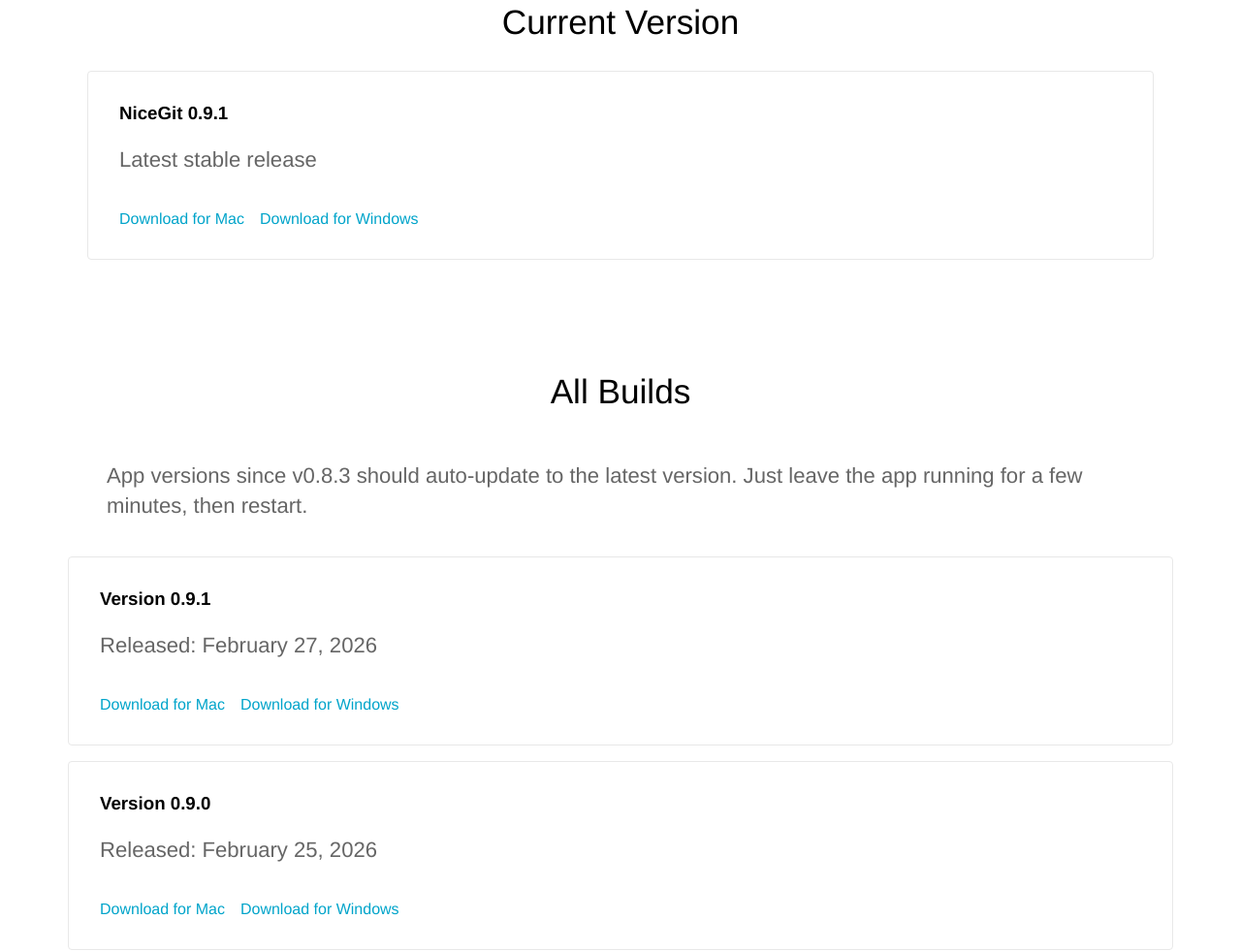
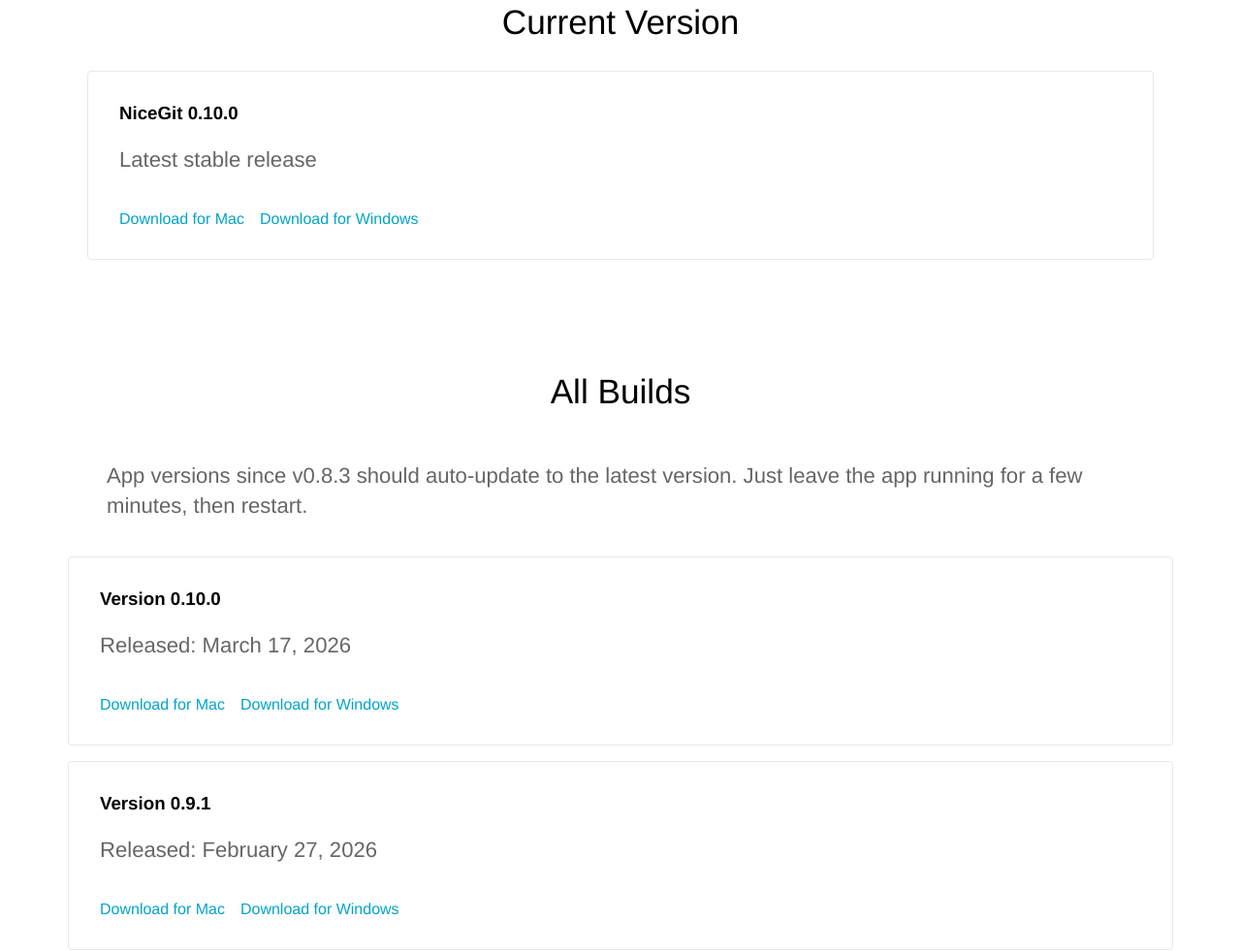
Before and after one commit to NiceGitTeam/Web, a Jekyll site: the page built from downloads.html, in a window 1280 px wide and 1400 px high. Shown: the part 393-1374 px from the top of the window at 97% size. Built offline with Jekyll 4.4.1, drawn with Linux system fonts in a browser that asks for light colours; comment, search, counter and statistics services are not loaded.

Commit message:
Downloads v0.10.0

```diff
--- a/_config.yml
+++ b/_config.yml
@@ -147,4 +147,8 @@
       mac_filename: "NiceGit-0.9.1-universal.dmg"
       windows_filename: "NiceGit-0.9.1 Setup.exe"
       date: "2026-02-27"
-  current_version: "0.9.1"
+    - version: "0.10.0"
+      mac_filename: "NiceGit-0.10.0-universal.dmg"
+      windows_filename: "NiceGit-0.10.0 Setup.exe"
+      date: "2026-03-17"
+  current_version: "0.10.0"
```
